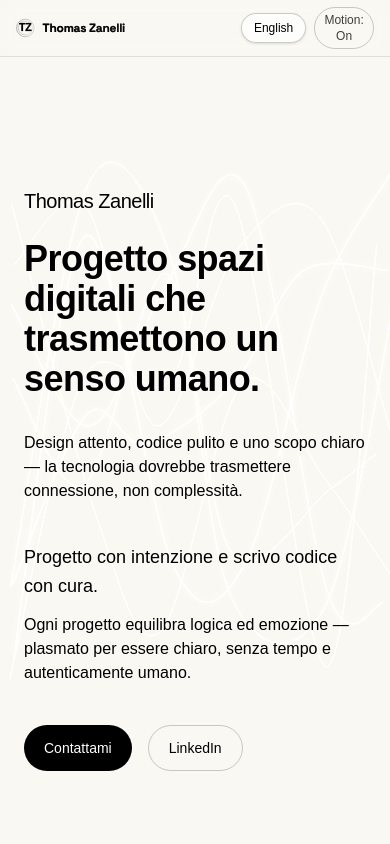
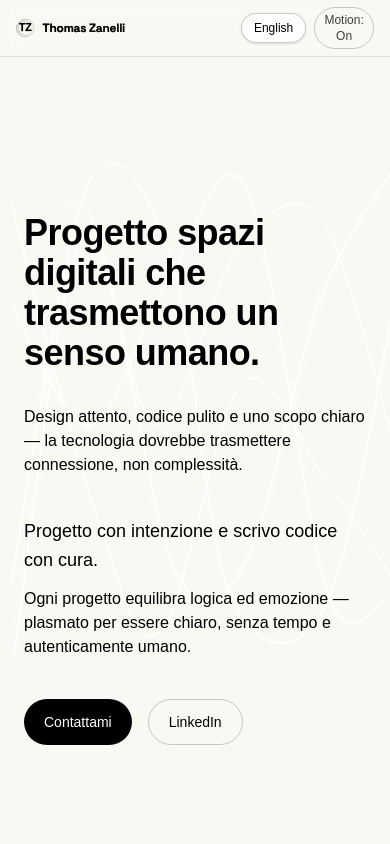
Before and after one commit to thosk92/thomas-site-v2, a Next.js app: page /it in a window 390 px wide. Shown: the top 844 px of the page. Built offline with nearby package versions, Linux system fonts and the light colour scheme; no server answers; a web font is replaced by a local one.

Commit message:
feat(background): mobile tuning (fewer threads <=768px) and initial motion ON on small devices; hero: remove name line on EN/IT

```diff
--- a/src/app/en/page.tsx
+++ b/src/app/en/page.tsx
@@ -9,7 +9,6 @@ export default function PageEn() {
     <>
       <main className="relative min-h-[100vh] flex items-center">
         <div className="container mx-auto px-6 sm:px-8">
-          <div data-reveal className="mb-6 text-xl sm:text-2xl md:text-3xl font-medium tracking-tight text-[var(--foreground)]">Thomas Zanelli</div>
           <h1 data-reveal className="text-4xl sm:text-5xl md:text-6xl lg:text-7xl xl:text-8xl font-extrabold tracking-[-0.015em] max-w-6xl">
             I design digital spaces that feel human.
           </h1>
--- a/src/app/it/page.tsx
+++ b/src/app/it/page.tsx
@@ -9,7 +9,6 @@ export default function PageIt() {
     <>
       <main className="relative min-h-[100vh] flex items-center">
         <div className="container mx-auto px-6 sm:px-8">
-          <div data-reveal className="mb-6 text-xl sm:text-2xl md:text-3xl font-medium tracking-tight text-[var(--foreground)]">Thomas Zanelli</div>
           <h1 data-reveal className="text-4xl sm:text-5xl md:text-6xl lg:text-7xl xl:text-8xl font-extrabold tracking-[-0.015em] max-w-6xl">
             Progetto spazi digitali che trasmettono un senso umano.
           </h1>
--- a/src/components/backgrounds/LightThreadsBase.tsx
+++ b/src/components/backgrounds/LightThreadsBase.tsx
@@ -47,8 +47,9 @@ export default function LightThreadsBase({ palette, motionEnabled = true }: Prop
     const prefersReduce = window.matchMedia?.("(prefers-reduced-motion: reduce)").matches;
     const shouldAnimate = motionEnabled && !prefersReduce;
 
-    // Thread system
-    const THREADS = 8; // total threads (was 6)
+    // Thread system (responsive by initial viewport size)
+    const initialWidth = wrap.clientWidth;
+    const THREADS = initialWidth <= 768 ? 5 : 8; // fewer on small screens
     const POINTS = 6;  // control points per thread
 
     // Each thread has control points in normalized space [0..1]
--- a/src/components/backgrounds/LightThreadsSwitcher.tsx
+++ b/src/components/backgrounds/LightThreadsSwitcher.tsx
@@ -50,10 +50,12 @@ function initialIsDark(forceTheme?: "light" | "dark"): boolean {
 
 function getInitialMotion(): boolean {
   if (typeof window === "undefined") return true;
-  // Respect system accessibility: if user requests reduced motion, start disabled.
+  // On small devices, always start with motion ON for initial impression.
+  if (window.innerWidth <= 768) return true;
+  // Otherwise respect system accessibility: if user requests reduced motion, start disabled.
   const mql = window.matchMedia?.("(prefers-reduced-motion: reduce)");
   if (mql && mql.matches) return false;
-  // Otherwise, start enabled regardless of past stored preferences.
+  // Default enabled on first load regardless of stored preference.
   return true;
 }
 function readMotion(): boolean {
```
